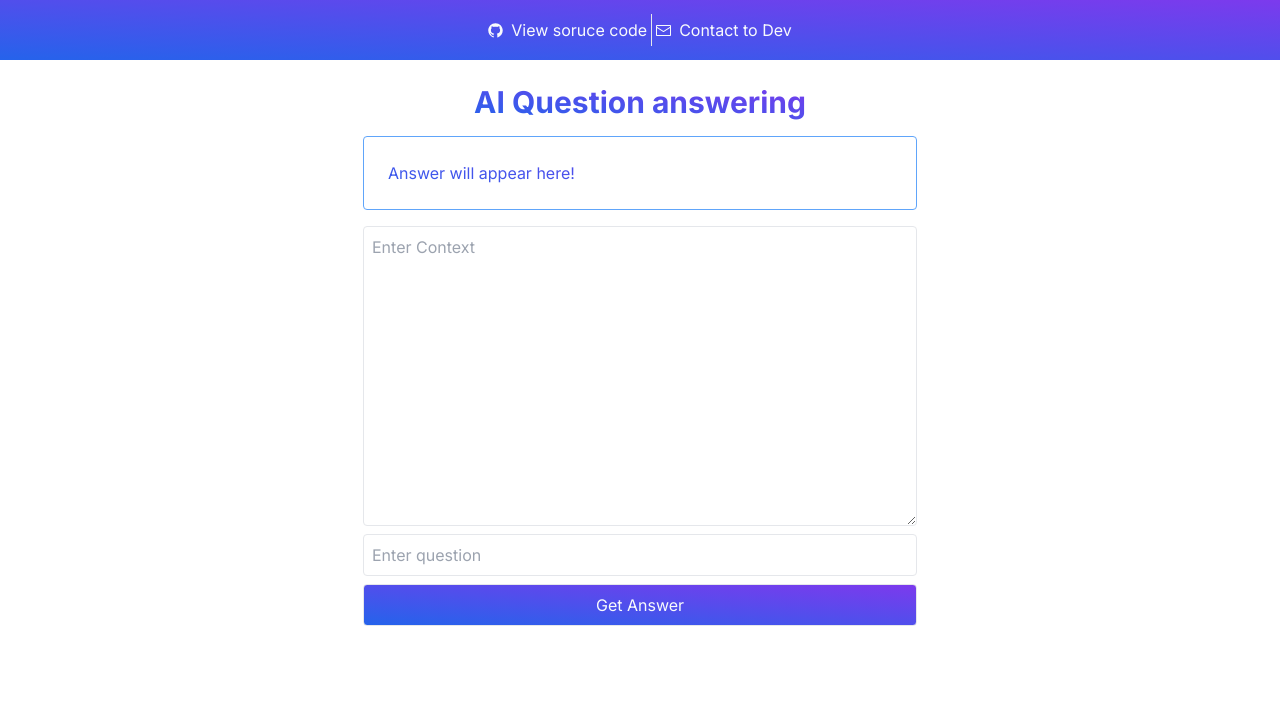
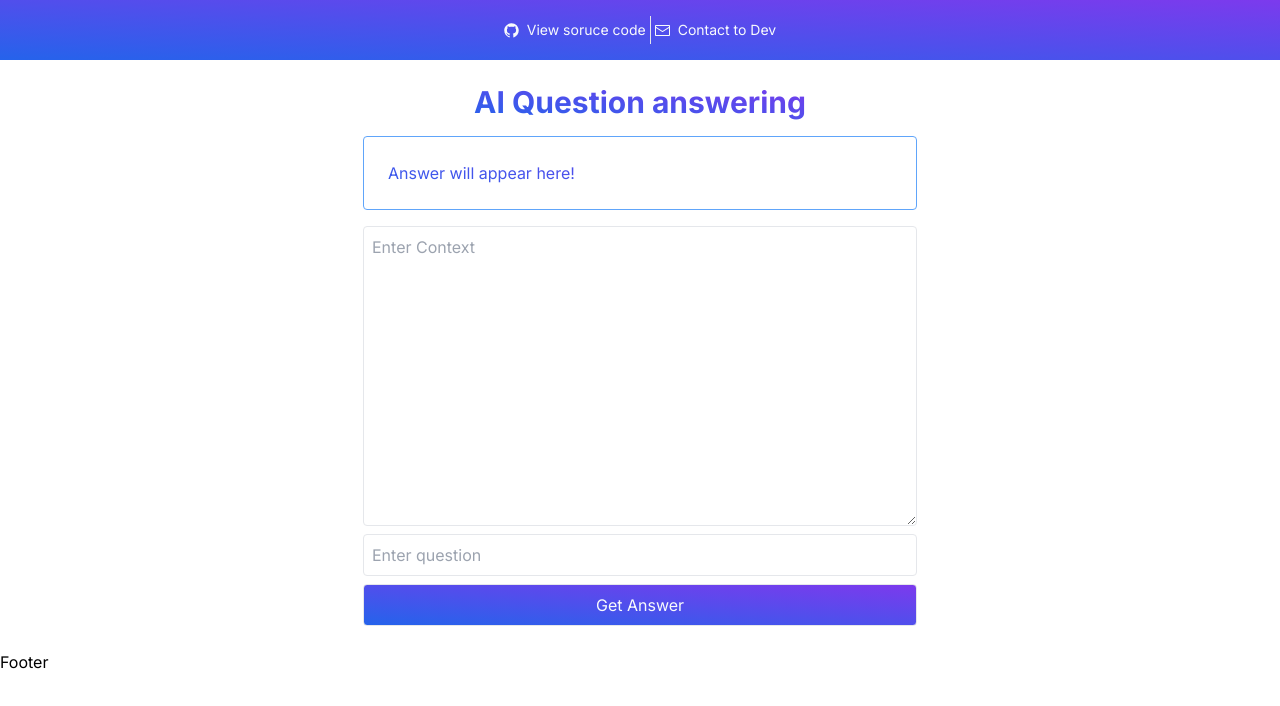
Before and after one commit to ashsajal1/ai-qna, a Next.js app: page / in a window 1280 px wide. Shown: the top 706 px of the page. Built offline with nearby package versions, Linux system fonts and the light colour scheme.

Commit message:
Add footer to layout

```diff
--- /dev/null
+++ b/src/app/components/Footer.tsx
@@ -0,0 +1,5 @@
+export default function Footer() {
+  return (
+    <div>Footer</div>
+  )
+}
--- a/src/app/components/Navbar.tsx
+++ b/src/app/components/Navbar.tsx
@@ -3,12 +3,12 @@ export default function Navbar() {
         <nav className="flex items-center justify-center p-3 bg-gradient-to-tr from-blue-600 to-violet-600 text-slate-50 h-[60px]">
             <div className="flex items-center justify-center gap-2 p-1 border-r hover:text-slate-200 cursor-pointer">
                 <svg width="15" height="15" viewBox="0 0 15 15" fill="none" xmlns="http://www.w3.org/2000/svg"><path d="M7.49933 0.25C3.49635 0.25 0.25 3.49593 0.25 7.50024C0.25 10.703 2.32715 13.4206 5.2081 14.3797C5.57084 14.446 5.70302 14.2222 5.70302 14.0299C5.70302 13.8576 5.69679 13.4019 5.69323 12.797C3.67661 13.235 3.25112 11.825 3.25112 11.825C2.92132 10.9874 2.44599 10.7644 2.44599 10.7644C1.78773 10.3149 2.49584 10.3238 2.49584 10.3238C3.22353 10.375 3.60629 11.0711 3.60629 11.0711C4.25298 12.1788 5.30335 11.8588 5.71638 11.6732C5.78225 11.205 5.96962 10.8854 6.17658 10.7043C4.56675 10.5209 2.87415 9.89918 2.87415 7.12104C2.87415 6.32925 3.15677 5.68257 3.62053 5.17563C3.54576 4.99226 3.29697 4.25521 3.69174 3.25691C3.69174 3.25691 4.30015 3.06196 5.68522 3.99973C6.26337 3.83906 6.8838 3.75895 7.50022 3.75583C8.1162 3.75895 8.73619 3.83906 9.31523 3.99973C10.6994 3.06196 11.3069 3.25691 11.3069 3.25691C11.7026 4.25521 11.4538 4.99226 11.3795 5.17563C11.8441 5.68257 12.1245 6.32925 12.1245 7.12104C12.1245 9.9063 10.4292 10.5192 8.81452 10.6985C9.07444 10.9224 9.30633 11.3648 9.30633 12.0413C9.30633 13.0102 9.29742 13.7922 9.29742 14.0299C9.29742 14.2239 9.42828 14.4496 9.79591 14.3788C12.6746 13.4179 14.75 10.7025 14.75 7.50024C14.75 3.49593 11.5036 0.25 7.49933 0.25Z" fill="currentColor" fill-rule="evenodd" clip-rule="evenodd"></path></svg>
-                <p>View soruce code</p>
+                <p className="text-sm md:text-md">View soruce code</p>
             </div>
 
             <div className="flex items-center justify-center gap-2 p-1 hover:text-slate-200 cursor-pointer">
                 <svg width="15" height="15" viewBox="0 0 15 15" fill="none" xmlns="http://www.w3.org/2000/svg"><path d="M1 2C0.447715 2 0 2.44772 0 3V12C0 12.5523 0.447715 13 1 13H14C14.5523 13 15 12.5523 15 12V3C15 2.44772 14.5523 2 14 2H1ZM1 3L14 3V3.92494C13.9174 3.92486 13.8338 3.94751 13.7589 3.99505L7.5 7.96703L1.24112 3.99505C1.16621 3.94751 1.0826 3.92486 1 3.92494V3ZM1 4.90797V12H14V4.90797L7.74112 8.87995C7.59394 8.97335 7.40606 8.97335 7.25888 8.87995L1 4.90797Z" fill="currentColor" fill-rule="evenodd" clip-rule="evenodd"></path></svg>
-                <p>Contact to Dev</p>
+                <p className="text-sm md:text-md">Contact to Dev</p>
             </div>
         </nav>
     )
--- a/src/app/layout.tsx
+++ b/src/app/layout.tsx
@@ -2,6 +2,7 @@ import type { Metadata } from 'next'
 import { Inter } from 'next/font/google'
 import './globals.css'
 import Navbar from './components/Navbar'
+import Footer from './components/Footer'
 
 const inter = Inter({ subsets: ['latin'] })
 
@@ -20,7 +21,8 @@ export default function RootLayout({
       <body className={inter.className}>
         <Navbar />
         {children}
-        </body>
+        <Footer />
+      </body>
     </html>
   )
 }
```
